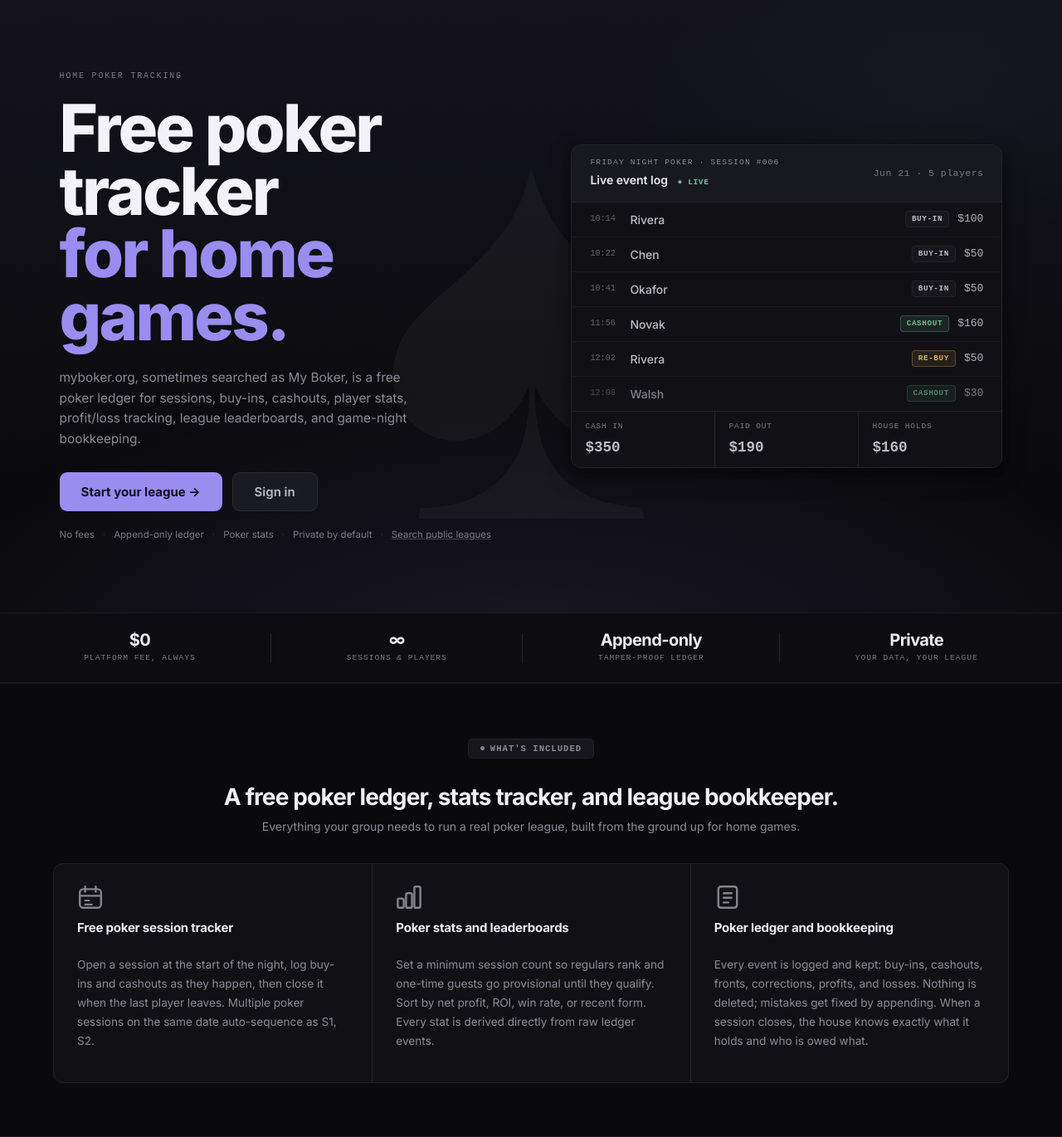
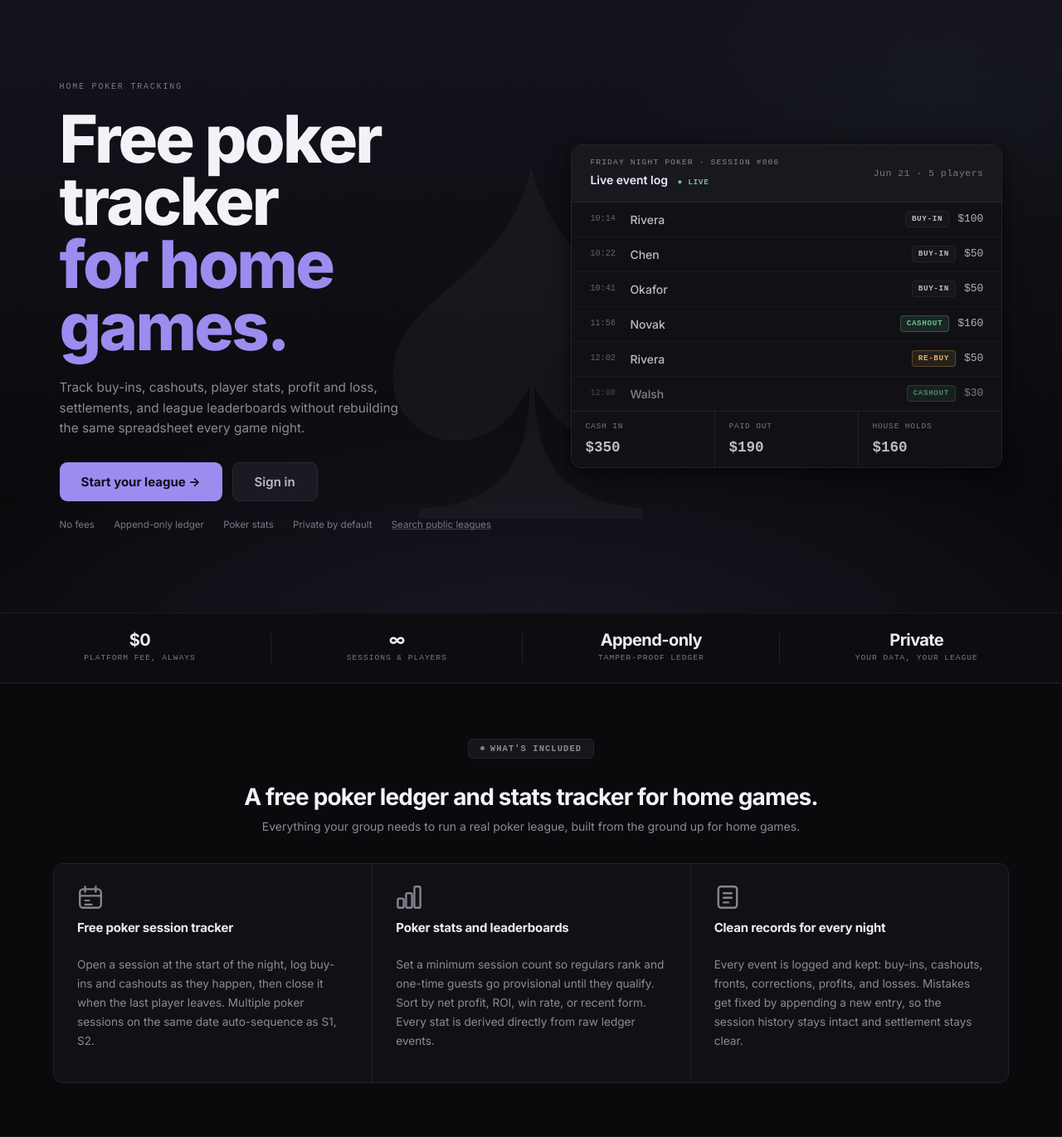
Before and after one commit to SowinskiBraeden/boker, a Flask app: page / in a window 1280 px wide. Shown: the part 63-1433 px from the top of the page at 83% size. Run offline with Flask 3, Linux system fonts and the light colour scheme; some libraries are stand-ins or nearby versions.

Commit message:
resolve landing page content

```diff
--- a/templates/landing.html
+++ b/templates/landing.html
@@ -1,6 +1,6 @@
 {% extends "base.html" %}
 {% block title %}Free Poker Tracker, Ledger, Stats & Profit/Loss App · myboker.org{% endblock %}
-{% block meta_description %}myboker.org, also searched as My Boker, is a free poker tracker and poker ledger for home games: track sessions, buy-ins, cashouts, stats, profits, losses, settlements, and private league bookkeeping.{% endblock %}
+{% block meta_description %}myboker.org is a free poker tracker and poker ledger for home games: track sessions, buy-ins, cashouts, stats, profits, losses, settlements, and private league records.{% endblock %}
 {% block meta_keywords %}myboker, my boker, free poker tracker, free poker ledger, poker ledger tracker, poker stats tracker, poker profit loss tracker, poker bookkeeping app, home poker tracker, poker league tracker, poker bankroll tracker{% endblock %}
 {% block structured_data %}
 <script type="application/ld+json">
@@ -63,7 +63,7 @@
             "name": "What is My Boker used for?",
             "acceptedAnswer": {
                 "@type": "Answer",
-                "text": "My Boker, written as myboker.org, is used for home poker bookkeeping: it records poker ledger events, calculates session totals, tracks player wins and losses, and builds league leaderboards."
+                "text": "myboker.org tracks home poker sessions, buy-ins, cashouts, player results, settlement totals, and league leaderboards."
             }
         },
         {
@@ -89,7 +89,7 @@
             <span class="lp-h1__line">tracker</span>
             <span class="lp-h1__accent">for home games.</span>
         </h1>
-        <p class="lp-sub">myboker.org, sometimes searched as My Boker, is a free poker ledger for sessions, buy-ins, cashouts, player stats, profit/loss tracking, league leaderboards, and game-night bookkeeping.</p>
+        <p class="lp-sub">Track buy-ins, cashouts, player stats, profit and loss, settlements, and league leaderboards without rebuilding the same spreadsheet every game night.</p>
         <div class="lp-cta">
             {% if is_logged_in %}
             <a class="btn btn--primary btn--lg" href="{{ url_for('leagues.index') }}">Open my leagues →</a>
@@ -206,7 +206,7 @@
     <div class="lp-features__inner">
         <div class="lp-sec-head">
             <span class="lp-eyebrow">What's included</span>
-            <h2 class="lp-sec-title">A free poker ledger, stats tracker, and league bookkeeper.</h2>
+            <h2 class="lp-sec-title">A free poker ledger and stats tracker for home games.</h2>
             <p class="lp-sec-sub">Everything your group needs to run a real poker league, built from the ground up for home games.</p>
         </div>
         <div class="lp-feat-grid">
@@ -239,8 +239,8 @@
                         <path d="M7 7h6M7 10.5h6M7 14h3.5" stroke="currentColor" stroke-width="1.5" stroke-linecap="round"/>
                     </svg>
                 </div>
-                <h3 class="lp-feat__title">Poker ledger and bookkeeping</h3>
-                <p class="lp-feat__desc">Every event is logged and kept: buy-ins, cashouts, fronts, corrections, profits, and losses. Nothing is deleted; mistakes get fixed by appending. When a session closes, the house knows exactly what it holds and who is owed what.</p>
+                <h3 class="lp-feat__title">Clean records for every night</h3>
+                <p class="lp-feat__desc">Every event is logged and kept: buy-ins, cashouts, fronts, corrections, profits, and losses. Mistakes get fixed by appending a new entry, so the session history stays intact and settlement stays clear.</p>
             </div>
         </div>
     </div>
@@ -472,24 +472,24 @@
         <div class="lp-sec-head">
             <span class="lp-eyebrow">Free poker tracker</span>
             <h2 class="lp-sec-title">Poker records without a spreadsheet.</h2>
-            <p class="lp-sec-sub">myboker.org is a poker ledger tracker for home games that need simple, reliable records for money in, money out, and every player's results.</p>
+            <p class="lp-sec-sub">Keep reliable records for money in, money out, and every player's result without turning game night into admin work.</p>
         </div>
         <div class="lp-seo__grid">
             <article class="lp-seo__item">
                 <h3>Track poker profits and losses</h3>
-                <p>Record each buy-in, re-buy, cashout, correction, and note so every player's poker profit or loss is calculated from the source ledger instead of copied into a spreadsheet later.</p>
+                <p>Record each buy-in, re-buy, cashout, correction, and note as it happens. Player profit and loss updates from the ledger automatically.</p>
             </article>
             <article class="lp-seo__item">
                 <h3>Keep a clean poker ledger</h3>
-                <p>The append-only ledger gives your home game an auditable bookkeeping trail for sessions, settlements, fronts, and payouts while preserving the history behind every total.</p>
+                <p>The append-only ledger keeps sessions, settlements, fronts, and payouts in order while preserving the history behind every total.</p>
             </article>
             <article class="lp-seo__item">
                 <h3>Build poker stats automatically</h3>
                 <p>League leaderboards, net winnings, ROI, win rate, session counts, recent form, and rank movement update from the same data your group enters on game night.</p>
             </article>
             <article class="lp-seo__item">
-                <h3>Find My Boker by name</h3>
-                <p>The product is myboker.org, also written as My Boker or my boker. It is built for poker tracking, not insurance, brokerage, or general finance workflows.</p>
+                <h3>Built for home games</h3>
+                <p>Private leagues, shared results, and public league pages are all optional. Your group decides what stays private and what gets shared.</p>
             </article>
         </div>
     </div>
```
Also changed, not shown: tests/test_seo.py (deleted, +0 -120 lines).
